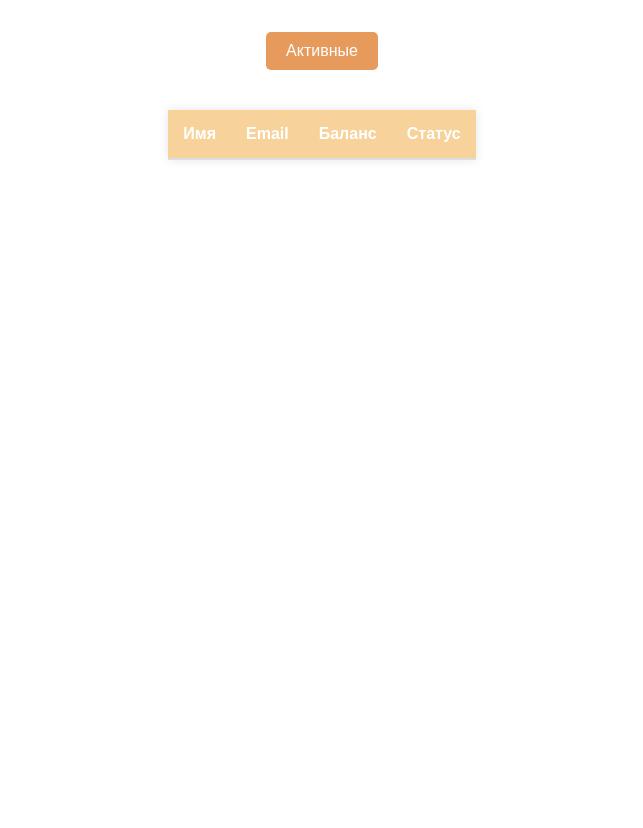
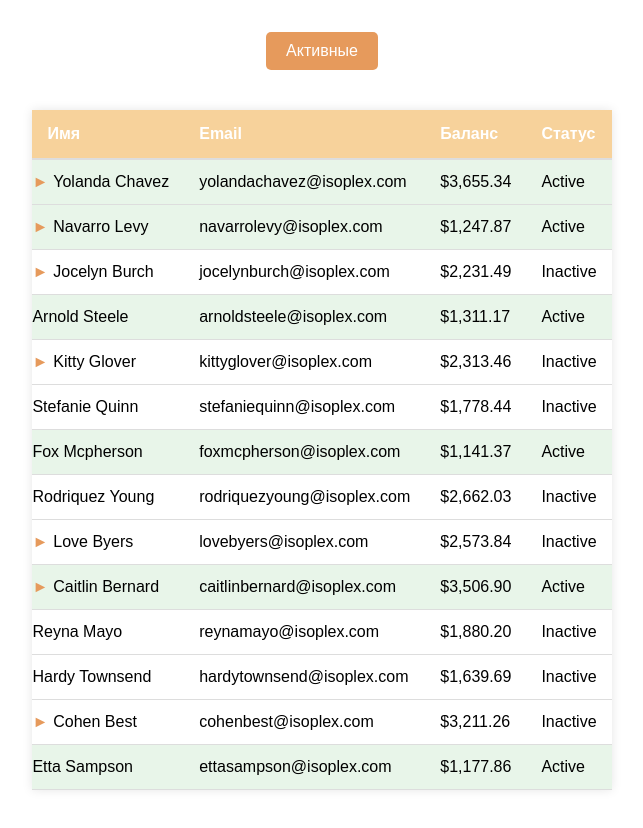
Before and after one commit to Julia-Papina/table-test, a React (Vite) app: page / in a window 1280 px wide. Shown: the top 828 px of the page, without its empty margins (318-961 px from the left). Before the commit the page ends 800 px from the top, so only its background shows below. Built offline with nearby package versions, Linux system fonts and the light colour scheme.

Commit message:
added render row table

```diff
--- a/src/components/Table.css
+++ b/src/components/Table.css
@@ -35,3 +35,26 @@
 .filter-button:hover {
   background-color: #754b0b;
 }
+
+.table td {
+  padding: 10px 15px;
+  border-bottom: 1px solid #ddd;
+  text-align: left;
+}
+
+.table tr {
+  transition: background-color 0.3s ease;
+}
+
+.table tr:hover {
+  background-color: #f5f5f5;
+}
+
+.table tr.active {
+  background-color: #e8f5e9;
+}
+
+.arrow-icon {
+    color:  #e69a5c;
+    margin-right: 5px;
+}
--- a/src/components/Table.tsx
+++ b/src/components/Table.tsx
@@ -1,4 +1,4 @@
-import React from "react";
+import React, { JSX, useState } from "react";
 import { TableItem, TableProps } from "../utils/types/TableType";
 import "./Table.css";
 
@@ -24,13 +24,51 @@ const buildTreeElements = (data: TableItem[]): TableItem[] => {
   return rootsElements;
 };
 
+const Table: React.FC<TableProps> = ({ data }) => {
+  const [expandedRows, setExpandedRows] = useState<number[]>([]); //раскрытие строк
 
-const Table: React.FC<TableProps> = ({data}) => {
+  const handleRowClick = (id: number) => {
+    if (expandedRows.includes(id)) {
+      setExpandedRows(expandedRows.filter((rowId) => rowId !== id));
+    } else {
+      setExpandedRows([...expandedRows, id]);
+    }
+  };
+
+  const treeData = buildTreeElements(data);
+
+  // Функция для отрисовки строк таблицы и их дочерних элементов (если они есть)
+  const renderRowTable = (item: TableItem, level: number = 0): JSX.Element => {
+    const hasChildren = item.children && item.children.length > 0;
+    const isExpanded = expandedRows.includes(item.id);
+
+    return (
+      <React.Fragment key={item.id}>
+        <tr
+          onClick={() => handleRowClick(item.id)}
+          className={`${item.isActive ? "active" : ""}`}
+          style={{ cursor: hasChildren ? "pointer" : "default" }}
+        >
+          <td style={{ paddingLeft: `${level * 20}px` }}>
+            {hasChildren && (
+              <span className="arrow-icon">{isExpanded ? "▼" : "►"}</span>
+            )}
+            {item.name}
+          </td>
+          <td>{item.email}</td>
+          <td>{item.balance}</td>
+          <td>{item.isActive ? "Active" : "Inactive"}</td>
+        </tr>
+        {isExpanded &&
+          hasChildren &&
+          item.children?.map((child) => renderRowTable(child, level + 1))}
+      </React.Fragment>
+    );
+  };
+
   return (
     <div>
-     <button className="filter-button">
-        Активные
-      </button>
+      <button className="filter-button">Активные</button>
       <table className="table">
         <thead>
           <tr>
@@ -40,7 +78,7 @@ const Table: React.FC<TableProps> = ({data}) => {
             <th className="table__th">Статус</th>
           </tr>
         </thead>
-        <tbody></tbody>
+        <tbody> {treeData.map((item) => renderRowTable(item))}</tbody>
       </table>
     </div>
   );
```
Lines whose indentation alone changed are shown as unchanged.
